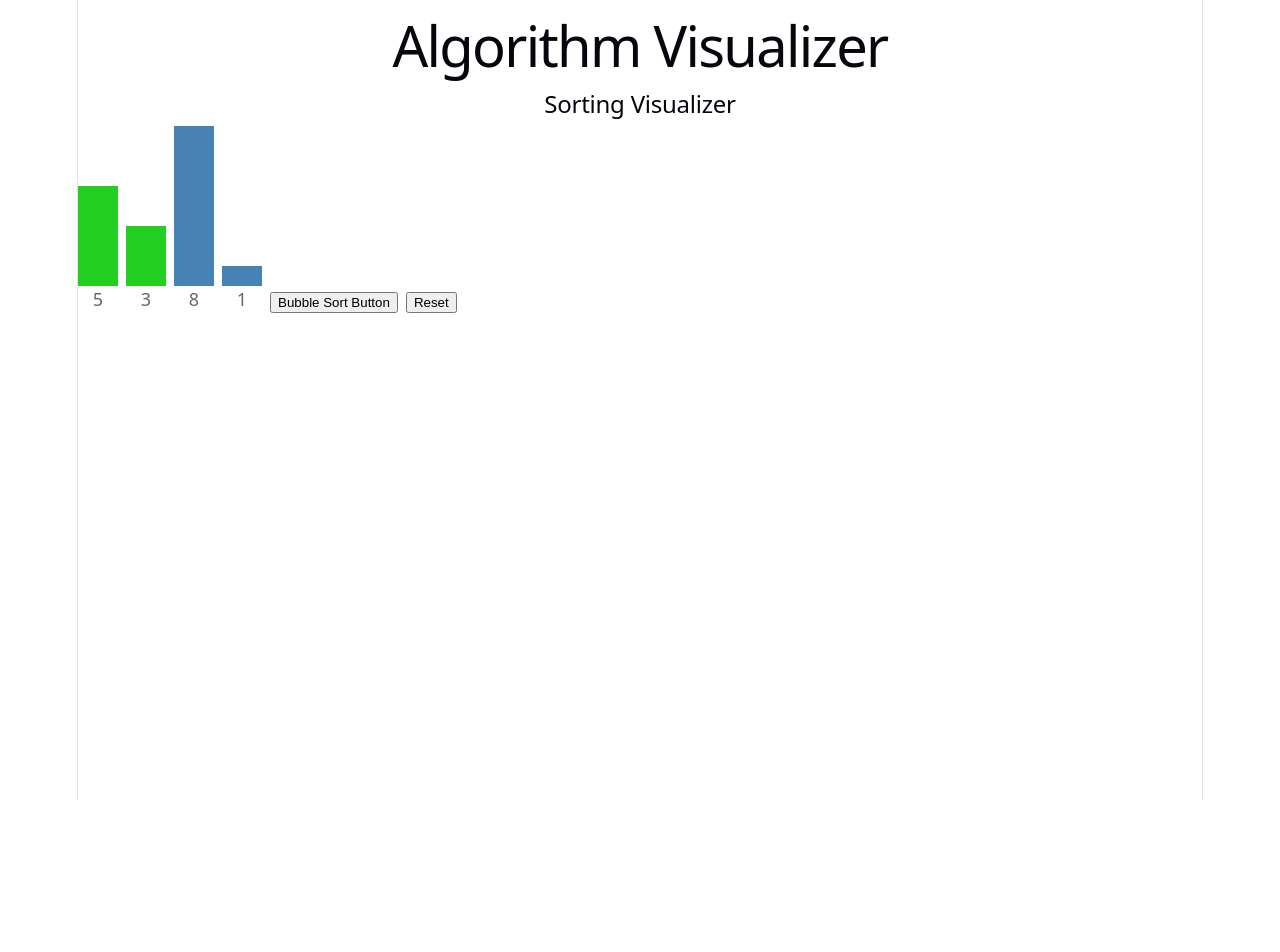
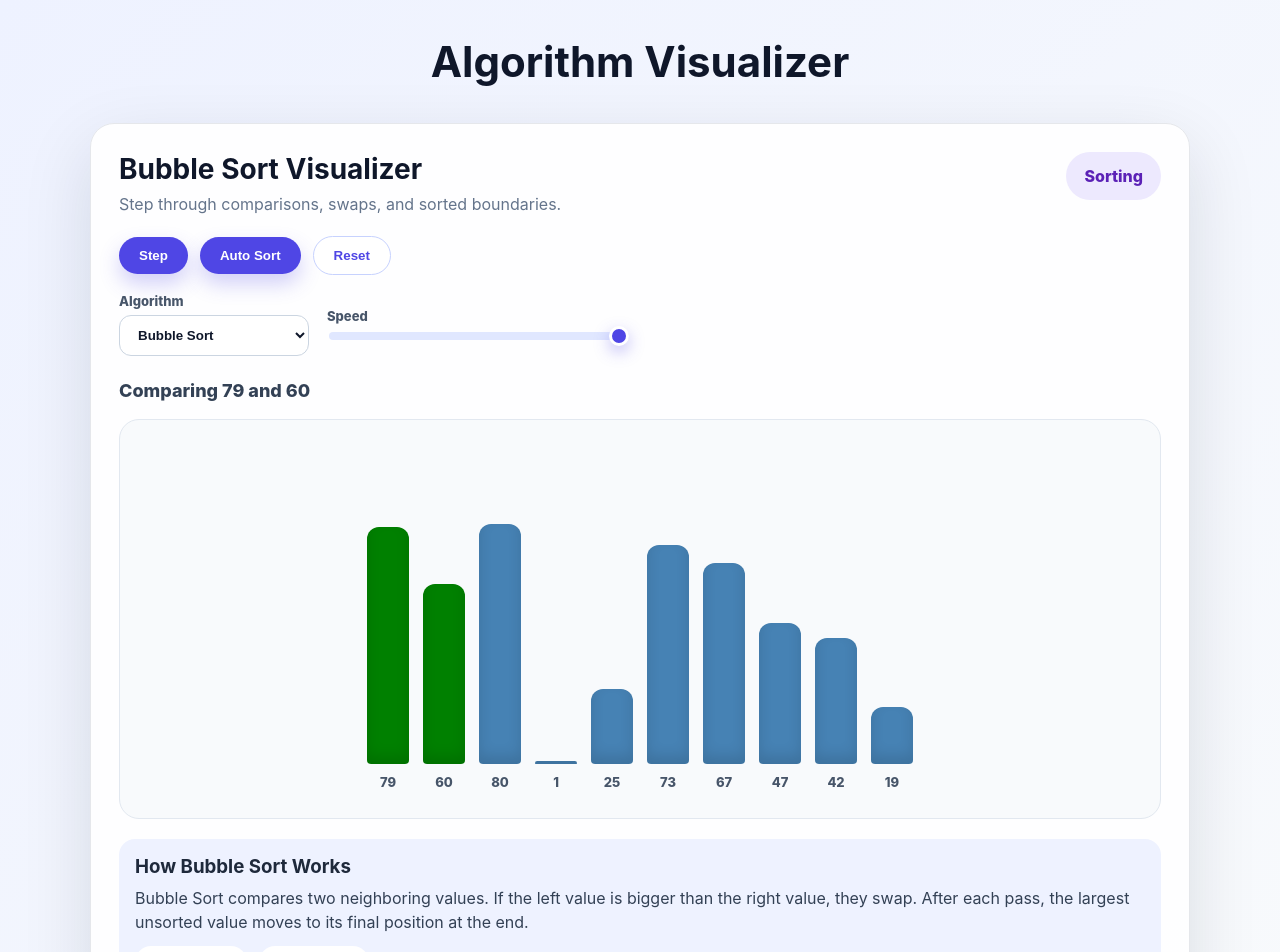
Before and after one commit to ethanslab24/algorithm-visualizer, a React (Vite) app: page / in a window 1280 px wide. Shown: the top 952 px of the page. Before the commit the page ends 800 px from the top, so only its background shows below. Built offline with nearby package versions, Linux system fonts and the light colour scheme.

Commit message:
Completed bubble sort visualizer UI and auto sort

```diff
--- /dev/null
+++ b/src/App.css
@@ -0,0 +1,254 @@
+* {
+  box-sizing: border-box;
+}
+
+body {
+  margin: 0;
+  font-family: Inter, system-ui, sans-serif;
+  background: linear-gradient(135deg, #eef2ff, #f8fafc);
+  color: #0f172a;
+}
+
+h1 {
+  text-align: center;
+  margin: 36px 0 8px;
+  font-size: 42px;
+}
+
+.sorting-page {
+  min-height: calc(100vh - 90px);
+  display: flex;
+  justify-content: center;
+  padding: 28px;
+}
+
+.visualizer-card {
+  width: min(1100px, 100%);
+  background: rgba(255, 255, 255, 0.92);
+  border: 1px solid #e5e7eb;
+  border-radius: 24px;
+  padding: 28px;
+  box-shadow: 0 24px 70px rgba(15, 23, 42, 0.12);
+}
+
+.visualizer-header {
+  display: flex;
+  justify-content: space-between;
+  align-items: flex-start;
+  gap: 20px;
+  margin-bottom: 22px;
+}
+
+.visualizer-header h2 {
+  margin: 0 0 8px;
+  font-size: 28px;
+}
+
+.visualizer-header p {
+  margin: 0;
+  color: #64748b;
+}
+
+.status-pill {
+  padding: 14px 18px;
+  border-radius: 999px;
+  background: #ede9fe;
+  color: #5b21b6;
+  font-weight: 800;
+}
+
+.controls {
+  display: flex;
+  align-items: center;
+  gap: 12px;
+  margin-bottom: 18px;
+}
+
+.controls button {
+  border: none;
+  border-radius: 999px;
+  padding: 11px 20px;
+  font-weight: 800;
+  cursor: pointer;
+  background: #4f46e5;
+  color: white;
+  box-shadow: 0 10px 20px rgba(79, 70, 229, 0.25);
+}
+
+.controls button:nth-child(3) {
+  background: white;
+  color: #4f46e5;
+  border: 1px solid #c7d2fe;
+  box-shadow: none;
+}
+
+.controls button:disabled {
+  cursor: not-allowed;
+  opacity: 0.55;
+}
+
+.settings-row {
+  display: flex;
+  align-items: center;
+  gap: 18px;
+  margin-bottom: 24px;
+}
+
+.algorithm-select,
+.speed-control {
+  display: flex;
+  flex-direction: column;
+  gap: 6px;
+  font-size: 13px;
+  font-weight: 800;
+  color: #475569;
+}
+
+.algorithm-select {
+  width: 190px;
+}
+
+.algorithm-select select {
+  width: 100%;
+  border: 1px solid #cbd5e1;
+  border-radius: 12px;
+  padding: 11px 14px;
+  background: white;
+  font-weight: 800;
+  color: #0f172a;
+}
+
+.speed-control {
+  width: 300px;
+}
+
+.speed-control input[type="range"] {
+  appearance: none;
+  width: 100%;
+  height: 8px;
+  border-radius: 999px;
+  background: #e0e7ff;
+  outline: none;
+  cursor: pointer;
+}
+
+.speed-control input[type="range"]::-webkit-slider-thumb {
+  appearance: none;
+  width: 20px;
+  height: 20px;
+  border-radius: 50%;
+  background: #4f46e5;
+  border: 3px solid white;
+  box-shadow: 0 6px 16px rgba(79, 70, 229, 0.35);
+}
+
+.speed-control input[type="range"]::-moz-range-thumb {
+  width: 20px;
+  height: 20px;
+  border-radius: 50%;
+  background: #4f46e5;
+  border: 3px solid white;
+  box-shadow: 0 6px 16px rgba(79, 70, 229, 0.35);
+}
+
+.status-text {
+  margin-bottom: 18px;
+  font-size: 18px;
+  font-weight: 800;
+  color: #334155;
+}
+
+.array-container {
+  height: 400px;
+  display: flex;
+  align-items: flex-end;
+  justify-content: center;
+  gap: 14px;
+  padding: 28px;
+  border-radius: 20px;
+  background: #f8fafc;
+  border: 1px solid #e2e8f0;
+  overflow-x: auto;
+}
+
+.bar-group {
+  display: flex;
+  flex-direction: column;
+  align-items: center;
+  justify-content: flex-end;
+}
+
+.array-bar {
+  width: 42px;
+  border-radius: 12px 12px 4px 4px;
+  transition: height 0.2s ease, background-color 0.2s ease;
+  box-shadow: inset 0 -8px 14px rgba(0, 0, 0, 0.12);
+}
+
+.bar-value {
+  margin-top: 10px;
+  font-size: 13px;
+  font-weight: 800;
+  color: #475569;
+}
+
+.algorithm-info {
+  margin-top: 20px;
+  padding: 16px;
+  border-radius: 16px;
+  background: #eef2ff;
+  color: #334155;
+}
+
+.algorithm-info h3 {
+  margin: 0 0 8px;
+  color: #1e293b;
+}
+
+.algorithm-info p {
+  margin: 0;
+  line-height: 1.5;
+}
+
+.complexity-row {
+  display: flex;
+  gap: 12px;
+  margin-top: 12px;
+  font-weight: 800;
+}
+
+.complexity-row span {
+  padding: 6px 10px;
+  border-radius: 999px;
+  background: white;
+}
+
+.color-guide {
+  display: flex;
+  gap: 20px;
+  margin-top: 16px;
+}
+
+.guide-item {
+  display: flex;
+  align-items: center;
+  gap: 8px;
+}
+
+.guide-color {
+  width: 16px;
+  height: 16px;
+  border-radius: 4px;
+}
+
+.unsorted {
+  background: steelblue;
+}
+
+.comparing {
+  background: green;
+}
+
+.sorted {
+  background: purple;
+}
--- a/src/App.jsx
+++ b/src/App.jsx
@@ -1,10 +1,11 @@
+import "./App.css";
 import SortingVisualizer from "./pages/SortingVisualizer";
 
 function App() {
   return (
     <>
       <h1>Algorithm Visualizer</h1>
-       <SortingVisualizer />
+      <SortingVisualizer />
     </>
   );
 }
--- a/src/index.css
+++ b/src/index.css
@@ -1,53 +1,5 @@
 :root {
-  --text: #6b6375;
-  --text-h: #08060d;
-  --bg: #fff;
-  --border: #e5e4e7;
-  --code-bg: #f4f3ec;
-  --accent: #aa3bff;
-  --accent-bg: rgba(170, 59, 255, 0.1);
-  --accent-border: rgba(170, 59, 255, 0.5);
-  --social-bg: rgba(244, 243, 236, 0.5);
-  --shadow:
-    rgba(0, 0, 0, 0.1) 0 10px 15px -3px, rgba(0, 0, 0, 0.05) 0 4px 6px -2px;
-
-  --sans: system-ui, 'Segoe UI', Roboto, sans-serif;
-  --heading: system-ui, 'Segoe UI', Roboto, sans-serif;
-  --mono: ui-monospace, Consolas, monospace;
-
-  font: 18px/145% var(--sans);
-  letter-spacing: 0.18px;
-  color-scheme: light dark;
-  color: var(--text);
-  background: var(--bg);
-  font-synthesis: none;
-  text-rendering: optimizeLegibility;
-  -webkit-font-smoothing: antialiased;
-  -moz-osx-font-smoothing: grayscale;
-
-  @media (max-width: 1024px) {
-    font-size: 16px;
-  }
-}
-
-@media (prefers-color-scheme: dark) {
-  :root {
-    --text: #9ca3af;
-    --text-h: #f3f4f6;
-    --bg: #16171d;
-    --border: #2e303a;
-    --code-bg: #1f2028;
-    --accent: #c084fc;
-    --accent-bg: rgba(192, 132, 252, 0.15);
-    --accent-border: rgba(192, 132, 252, 0.5);
-    --social-bg: rgba(47, 48, 58, 0.5);
-    --shadow:
-      rgba(0, 0, 0, 0.4) 0 10px 15px -3px, rgba(0, 0, 0, 0.25) 0 4px 6px -2px;
-  }
-
-  #social .button-icon {
-    filter: invert(1) brightness(2);
-  }
+  font-family: system-ui, "Segoe UI", Roboto, sans-serif;
 }
 
 body {
@@ -55,57 +7,6 @@ body {
 }
 
 #root {
-  width: 1126px;
-  max-width: 100%;
-  margin: 0 auto;
-  text-align: center;
-  border-inline: 1px solid var(--border);
-  min-height: 100svh;
-  display: flex;
-  flex-direction: column;
-  box-sizing: border-box;
+  width: 100%;
+  min-height: 100vh;
 }
-
-h1,
-h2 {
-  font-family: var(--heading);
-  font-weight: 500;
-  color: var(--text-h);
-}
-
-h1 {
-  font-size: 56px;
-  letter-spacing: -1.68px;
-  margin: 32px 0;
-  @media (max-width: 1024px) {
-    font-size: 36px;
-    margin: 20px 0;
-  }
-}
-h2 {
-  font-size: 24px;
-  line-height: 118%;
-  letter-spacing: -0.24px;
-  margin: 0 0 8px;
-  @media (max-width: 1024px) {
-    font-size: 20px;
-  }
-}
-p {
-  margin: 0;
-}
-
-code,
-.counter {
-  font-family: var(--mono);
-  display: inline-flex;
-  border-radius: 4px;
-  color: var(--text-h);
-}
-
-code {
-  font-size: 15px;
-  line-height: 135%;
-  padding: 4px 8px;
-  background: var(--code-bg);
-}
--- a/src/pages/SortingVisualizer.jsx
+++ b/src/pages/SortingVisualizer.jsx
@@ -1,11 +1,26 @@
-import { useState } from "react";
+import { useEffect, useState } from "react";
 
 function SortingVisualizer() {
-  const [array, setArray] = useState([5, 3, 8, 1]);
   const [currentlyComparing, setCurrentlyComparing] = useState([0, 1]);
+  const [isSorted, setIsSorted] = useState(false);
+  const [isRunning, setIsRunning] = useState(false);
+  const [speed, setSpeed] = useState(500);
+  const [selectedAlgorithm, setSelectedAlgorithm] = useState("bubble");
+
+  function generateRandomArray() {
+    const nums = [];
+
+    for (let i = 0; i < 10; i++) {
+      let randomNumber = Math.floor(Math.random() * 100) + 1;
+
+      nums.push(randomNumber);
+    }
+
+    return nums;
+  }
+
+  const [array, setArray] = useState(generateRandomArray());
   const [sortedBoundary, setSortedBoundary] = useState(array.length - 1);
-  const [isSorted, setIsSorted] = useState(false);
-  const startingArray = [5, 3, 8, 1];
 
   function swap(i, j) {
     let newArr = [...array];
@@ -42,38 +57,139 @@ function SortingVisualizer() {
     if (array[currentlyComparing[0]] > array[currentlyComparing[1]]) {
       swap(leftIndex, rightIndex);
     }
+
     nextComparison();
   }
 
   function resetArray() {
-    setArray(startingArray);
+    const newArray = generateRandomArray();
+    setArray(newArray);
+    setSortedBoundary(newArray.length - 1);
     setCurrentlyComparing([0, 1]);
-    setSortedBoundary(startingArray.length - 1);
+    setIsRunning(false);
     setIsSorted(false);
   }
+
+  useEffect(() => {
+    if (!isRunning || isSorted) return;
+    const delay = 1100 - speed * 100;
+    const intervalId = setInterval(() => {
+      compareCurrentPair();
+    }, delay);
+
+    return () => clearInterval(intervalId);
+  }, [isRunning, isSorted, array, currentlyComparing, sortedBoundary, speed]);
+
+  const leftValue = array[currentlyComparing[0]];
+  const rightValue = array[currentlyComparing[1]];
+
   return (
-    <>
-      <h2>Sorting Visualizer</h2>
-      <div style={{ display: "flex", alignItems: "flex-end", gap: "8px" }}>
+    <section className="sorting-page">
+      <div className="visualizer-card">
+        <div className="visualizer-header">
+          <div>
+            <h2>Bubble Sort Visualizer</h2>
+            <p>Step through comparisons, swaps, and sorted boundaries.</p>
+          </div>
+
+          <div className="status-pill">{isSorted ? "Sorted" : "Sorting"}</div>
+        </div>
+
+        <div className="controls">
+          <button onClick={compareCurrentPair} disabled={isSorted}>
+            Step
+          </button>
+          <button onClick={() => setIsRunning(!isRunning)} disabled={isSorted}>
+            {isRunning ? "Pause" : "Auto Sort"}
+          </button>
+          <button onClick={resetArray}>Reset</button>
+        </div>
+
+        <div className="settings-row">
+          <label className="algorithm-select">
+            <span>Algorithm</span>
+            <select
+              value={selectedAlgorithm}
+              onChange={(e) => setSelectedAlgorithm(e.target.value)}
+            >
+              <option value="bubble">Bubble Sort</option>
+              <option value="selection">Selection Sort</option>
+              <option value="insertion">Insertion Sort</option>
+            </select>
+          </label>
+
+          <label className="speed-control">
+            <span>Speed</span>
+            <input
+              type="range"
+              min="1"
+              max="10"
+              value={speed}
+              onChange={(e) => setSpeed(Number(e.target.value))}
+            />
+          </label>
+        </div>
+
+        <div className="status-text">
+          {isSorted
+            ? "Array Sorted!"
+            : `Comparing ${leftValue} and ${rightValue}`}
+        </div>
+
+        <div className="array-container">
           {array.map((number, index) => (
-          <div key={index}>
+            <div className="bar-group" key={index}>
               <div
+                className="array-bar"
                 style={{
-                height: `${number * 20}px`,
-                width: "40px",
-                backgroundColor: currentlyComparing.includes(index)
-                  ? "#22cf22"
+                  height: `${number * 3}px`,
+                  backgroundColor: isSorted
+                    ? "purple"
+                    : index > sortedBoundary
+                      ? "purple"
+                      : currentlyComparing.includes(index)
+                        ? "green"
                         : "steelblue",
                 }}
               ></div>
 
-            <div>{number}</div>
+              <div className="bar-value">{number}</div>
             </div>
           ))}
-        <button onClick={() => compareCurrentPair()}>Bubble Sort Button</button>
-        <button onClick={() => resetArray()}>Reset</button>
         </div>
-    </>
+
+        <div className="algorithm-info">
+          <h3>How Bubble Sort Works</h3>
+          <p>
+            Bubble Sort compares two neighboring values. If the left value is
+            bigger than the right value, they swap. After each pass, the largest
+            unsorted value moves to its final position at the end.
+          </p>
+
+          <div className="complexity-row">
+            <span>Time: O(n²)</span>
+            <span>Space: O(1)</span>
+          </div>
+        </div>
+
+        <div className="color-guide">
+  <div className="guide-item">
+    <div className="guide-color unsorted"></div>
+    <span>Unsorted</span>
+  </div>
+
+  <div className="guide-item">
+    <div className="guide-color comparing"></div>
+    <span>Comparing</span>
+  </div>
+
+  <div className="guide-item">
+    <div className="guide-color sorted"></div>
+    <span>Sorted</span>
+  </div>
+</div>
+      </div>
+    </section>
   );
 }
 
```
Lines whose indentation alone changed are shown as unchanged.
